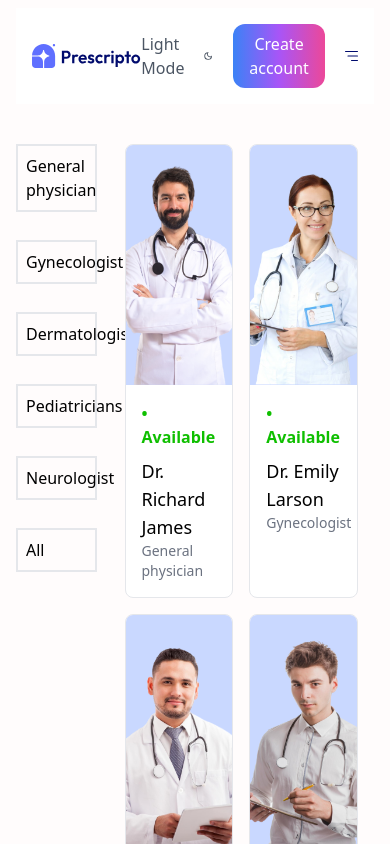
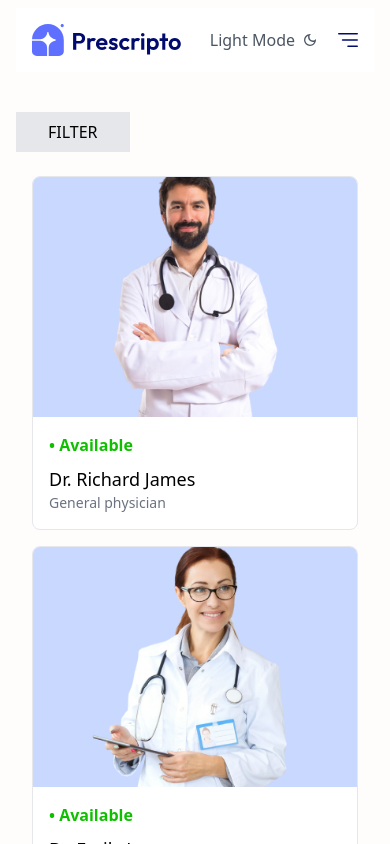
Before and after one commit to gidado662003/Booking-App, a Next.js app: page /doctors in a window 390 px wide. Shown: the top 844 px of the page. Built offline with nearby package versions, Linux system fonts and the light colour scheme.

Commit message:
update styles

```diff
--- a/app/doctors/page.tsx
+++ b/app/doctors/page.tsx
@@ -1,14 +1,14 @@
 import React from "react";
-import AllDoctors from "@/components/all-doctors";
 import DoctorComponents from "@/components/Doctors";
 import DoctorFilterlogic from "@/components/doctorFilterlogic";
+
 function Doctors() {
   return (
-    <div className="grid grid-cols-4 md:grid-cols-5 gap-3">
-      <div className="col-span-1 ">
+    <div className="grid grid-cols-1 md:grid-cols-6 duration-150">
+      <div className="col-span-1">
         <DoctorFilterlogic />
       </div>
-      <div className="col-span-3 md:col-span-4">
+      <div className="col-span-5">
         <DoctorComponents />
       </div>
     </div>
--- a/components/Doctors.tsx
+++ b/components/Doctors.tsx
@@ -36,7 +36,7 @@ function DoctorComponents() {
         </div>
       )}
 
-      <div className="grid grid-cols-2 sm:grid-cols-2 md:grid-cols-3 lg:grid-cols-4 gap-4 px-4 mb-7">
+      <div className="grid grid-cols-1  md:grid-cols-3 lg:grid-cols-4 gap-4 px-4 mb-7">
         {doctorsFiltered.map((doctor: any) => (
           <div
             key={doctor._id}
--- a/components/NavBar.tsx
+++ b/components/NavBar.tsx
@@ -79,9 +79,9 @@ function NavBar() {
             )}
           </div>
 
-          <button className="bg-gradient-to-r from-blue-500 via-purple-500 to-pink-500 p-2 rounded-[12px] text-white hover:from-blue-400 hover:via-purple-400 hover:to-pink-400 transition-all dark:bg-gradient-to-r dark:from-gray-700 dark:via-gray-800 dark:to-gray-900 dark:hover:from-gray-600 dark:hover:via-gray-700 dark:hover:to-gray-800">
+          {/* <button className="bg-gradient-to-r from-blue-500 via-purple-500 to-pink-500 p-2 rounded-[12px] text-white hover:from-blue-400 hover:via-purple-400 hover:to-pink-400 transition-all dark:bg-gradient-to-r dark:from-gray-700 dark:via-gray-800 dark:to-gray-900 dark:hover:from-gray-600 dark:hover:via-gray-700 dark:hover:to-gray-800">
             Create account
-          </button>
+          </button> */}
           <div>
             <Image
               alt="menu"
@@ -99,29 +99,36 @@ function NavBar() {
       <div
         className={`${
           toggle ? "left-0" : "-left-full"
-        } fixed top-0 bottom-0 dark:bg-gray-800 bg-gradient-to-r from-blue-500 via-purple-500 to-pink-500 dark:from-gray-700 dark:via-gray-800 dark:to-gray-900 dark:hover:from-gray-600 dark:hover:via-gray-700 dark:hover:to-gray-800 text-white w-[55%] h-screen z-10 transition-all duration-300 md:hidden`}
+        } fixed top-0 bottom-0 dark:bg-gray-800 bg-gradient-to-r from-blue-500 via-purple-500 to-pink-500 dark:from-gray-700 dark:via-gray-800 dark:to-gray-900 dark:hover:from-gray-600 dark:hover:via-gray-700 dark:hover:to-gray-800 text-white w-[55%] h-screen z-10 transition-all duration-300 md:hidden shadow-lg`}
       >
-        <div className="flex justify-between p-5">
+        {/* Close button container */}
+        <div className="flex justify-between items-center p-5 border-b border-white/10">
+          <span className="text-xl font-semibold">Menu</span>
           <Image
             alt="close"
             src={cross_icon}
             height={20}
             width={20}
             onClick={() => setToggle(false)}
-            className="cursor-pointer dark:invert"
+            className="cursor-pointer dark:invert hover:opacity-80 transition-opacity duration-200"
           />
         </div>
-        <ul className="flex flex-col items-start space-y-5 px-5 mt-10">
+
+        {/* Links */}
+        <ul className="flex flex-col items-start space-y-6 px-5 mt-8">
           {links.map((link) => (
-            <li key={link.label}>
+            <li key={link.label} className="w-full">
               <Link
                 href={link.href}
-                className="text-xl dark:text-gray-200 hover:text-gray-100 dark:hover:text-white"
+                className="block text-lg font-medium w-full py-2 px-4 rounded-md dark:text-gray-300 hover:text-white dark:hover:text-white hover:bg-white/10 dark:hover:bg-gray-700 transition-all duration-200 ease-in-out"
               >
                 {link.label}
               </Link>
             </li>
           ))}
+          <button className="bg-gradient-to-r from-blue-500 via-purple-500 to-pink-500 p-2 rounded-[12px] text-white hover:from-blue-400 hover:via-purple-400 hover:to-pink-400 transition-all dark:bg-gradient-to-r dark:from-gray-700 dark:via-gray-800 dark:to-gray-900 dark:hover:from-gray-600 dark:hover:via-gray-700 dark:hover:to-gray-800">
+            Create account
+          </button>
         </ul>
       </div>
     </div>
--- a/components/doctorFilterlogic.tsx
+++ b/components/doctorFilterlogic.tsx
@@ -1,42 +1,63 @@
 "use client";
-import React from "react";
+import React, { useState } from "react";
 import { useAppContext } from "@/app/context/AppProvider";
 import { doctors } from "@/assets";
 import { usePathname } from "next/navigation";
+
 function DoctorFilterlogic() {
   const pathname = usePathname();
   const { doctorData, setDoctorData } = useAppContext();
 
-  // Get unique specialties
   const speciality = [...new Set(doctors.map((spec) => spec.speciality))];
+  const [selected_filter, set_selected_filter] = useState("all");
 
-  // Filter function
   function handleFilter(data: string) {
+    set_selected_filter(data);
     if (data === "all") {
       setDoctorData(doctors); // Show all doctors
     } else {
-      setDoctorData(doctors.filter((spec) => spec.speciality === data)); // Filter by specialty
+      setDoctorData(doctors.filter((spec) => spec.speciality === data));
     }
   }
+  const [toggle_filter, set_toggle_filter] = useState(false);
 
   return (
-    <ul className="space-y-7">
+    <div>
+      <div
+        className={`cursor-pointer mb-6  px-8 py-2 w-fit lg:hidden ${
+          toggle_filter ? "bg-blue-400 text-white" : "bg-gray-200 text-black"
+        } transition-colors duration-300 ease-in-out`}
+        onClick={() => set_toggle_filter(!toggle_filter)}
+      >
+        FILTER
+      </div>
+
+      <ul
+        className={`space-y-7 overflow-hidden transition-all duration-500 ease-in-out ${
+          toggle_filter ? "max-h-screen opacity-100" : "max-h-0 opacity-0"
+        } lg:max-h-full lg:opacity-100 lg:block`}
+      >
         {speciality.map((items, index) => (
           <li
             key={index}
-          className="border-2 p-2 cursor-pointer"
+            className={`border-2 p-2 cursor-pointer  transition-colors duration-300 ease-in-out ${
+              selected_filter === items
+                ? "bg-blue-500 text-white" // Active state styles
+                : "hover:bg-gray-100"
+            }`}
             onClick={() => handleFilter(items)}
           >
             {items}
           </li>
         ))}
         <li
-        className="border-2 p-2 cursor-pointer"
+          className="border-2 p-2 cursor-pointer hover:bg-gray-100 transition-colors duration-300 ease-in-out"
           onClick={() => handleFilter("all")}
         >
           <p>All</p>
         </li>
       </ul>
+    </div>
   );
 }
 
```
Lines whose indentation alone changed are shown as unchanged.
